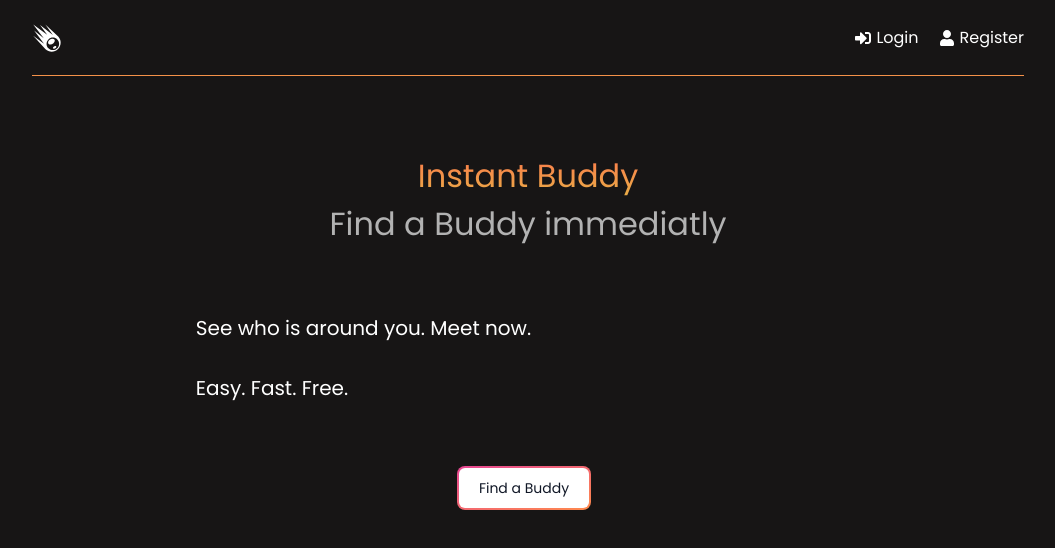
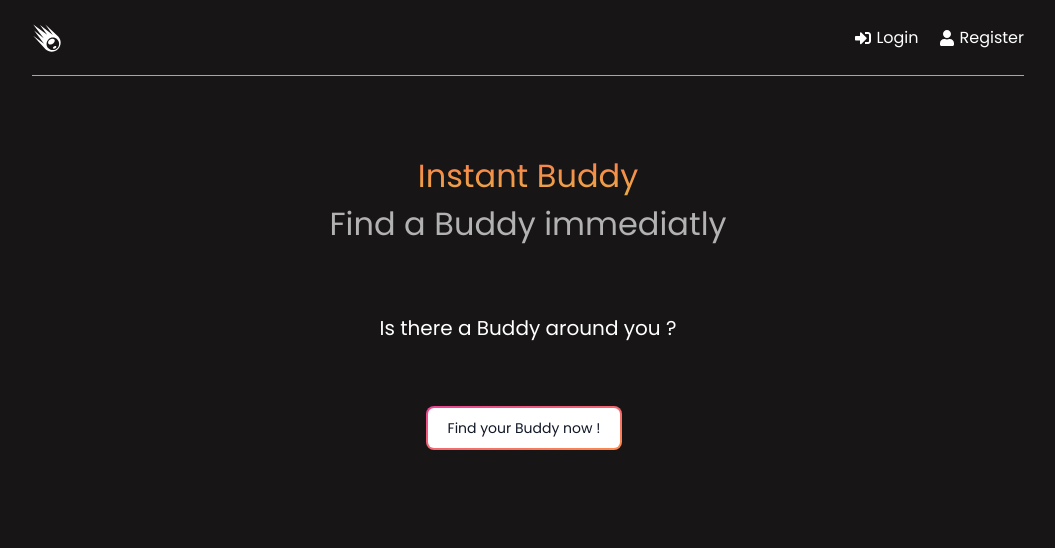
Before and after one commit to ThibaultAdelain/InstantBuddyNode, a React (Create React App) app in the folder frontend/: page / in a window 1280 px wide. Shown: the top 548 px of the page, without its empty margins (112-1167 px from the left). Built offline with nearby package versions, Linux system fonts and the light colour scheme.

Commit message:
profile page v3

```diff
--- a/frontend/src/index.css
+++ b/frontend/src/index.css
@@ -130,7 +130,6 @@ h3
 .homeText p {
   line-height: 3em;
   font-size: 1.25em;
-  margin-left: 22.5%;
 }
 
 .marginButton {
--- a/frontend/src/pages/Home.jsx
+++ b/frontend/src/pages/Home.jsx
@@ -21,13 +21,12 @@ function Home() {
                           </h1>
                             <h3>Find a Buddy immediatly</h3>
                       </section>
-                      <div className='homeText'>
-                          <p> Welcome {user.name}.</p>
-                          <p> See who is around you. Meet now.</p>
-                          <p>Easy. Fast. Free.</p>
+                      <div className='homeText center'>
+                          <p> Welcome {user.name} !</p>
+                          <p> Is there a Buddy around you ?</p>
                         </div>
                         <section className='center marginButton' onClick={onClick}>
-                            <Button type='submit' text="Find a Buddy"/>
+                            <Button type='submit' text="Find your Buddy now !"/>
                         </section>
                       </div>
                     ) : (
@@ -38,12 +37,12 @@ function Home() {
                           </h1>
                             <h3>Find a Buddy immediatly</h3>
                       </section>
-                      <div className='homeText'>
-                          <p>See who is around you. Meet now.</p>
-                          <p>Easy. Fast. Free.</p>
+                      <div className='homeText center'>
+                          <p>Is there a Buddy around you ?</p>
+                          <p></p>
                         </div>
                         <section className='center marginButton' onClick={onClick}>
-                            <Button type='submit' text="Find a Buddy"/>
+                            <Button type='submit' text="Find your Buddy now !"/>
                         </section>
                       </div>
             )}
--- a/frontend/src/pages/UpdateProfile.jsx
+++ b/frontend/src/pages/UpdateProfile.jsx
@@ -2,7 +2,7 @@ import React from 'react'
 
 function UpdateProfile() {
   return (
-    <div>Update Profile</div>
+    <div></div>
   )
 }
 
```
